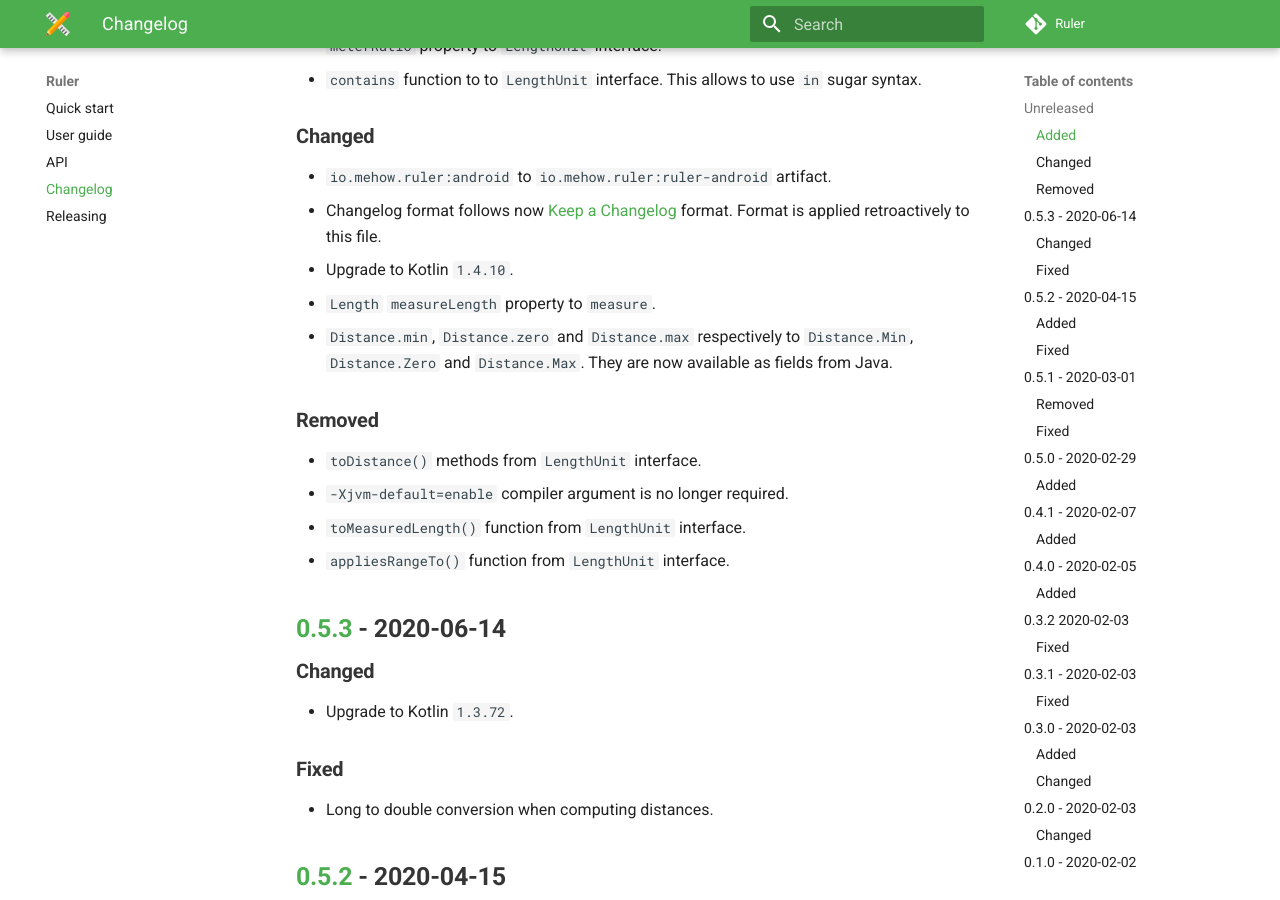
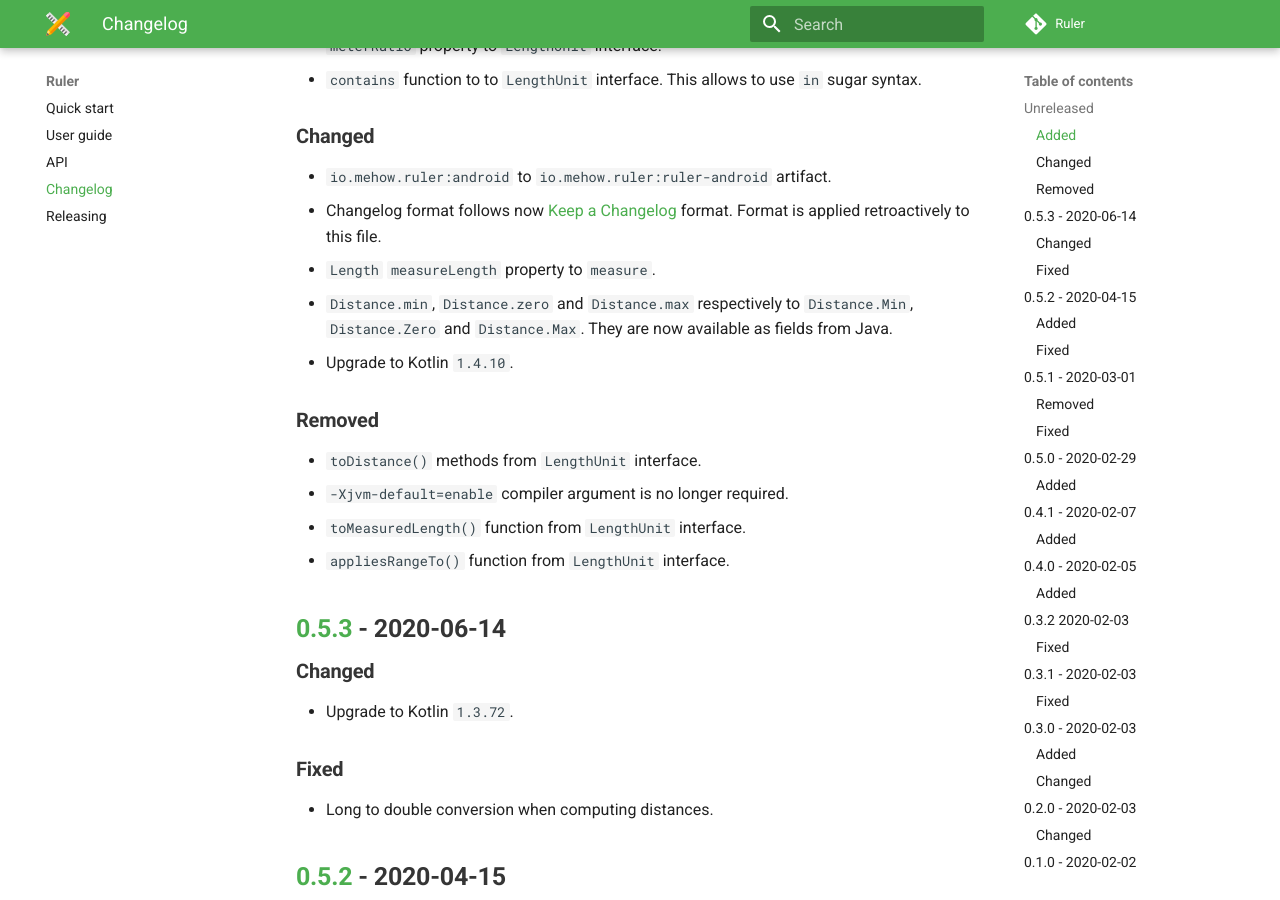
Before and after one commit to MiSikora/ruler, an MkDocs documentation site: the page built from docs/changelog.md, in a window 1280 px wide and 900 px high, scrolled down 335 px. Built offline with MkDocs 1.6.1 and Material for MkDocs 9.7.7, drawn with Linux system fonts in a browser that asks for light colours; comment, search, counter and statistics services are not loaded.

```diff
--- a/docs/changelog.md
+++ b/docs/changelog.md
@@ -13,9 +13,9 @@ and this project adheres to [Semantic Versioning](https://semver.org/spec/v2.0.0
 ### Changed
 - `io.mehow.ruler:android` to `io.mehow.ruler:ruler-android` artifact.
 - Changelog format follows now [Keep a Changelog](https://keepachangelog.com/) format. Format is applied retroactively to this file.
-- Upgrade to Kotlin `1.4.10`.
 - `Length` `measureLength` property to `measure`.
 - `Distance.min`, `Distance.zero` and `Distance.max` respectively to `Distance.Min`, `Distance.Zero` and `Distance.Max`. They are now available as fields from Java.
+- Upgrade to Kotlin `1.4.10`.
 
 ### Removed
 - `toDistance()` methods from `LengthUnit` interface.
```
